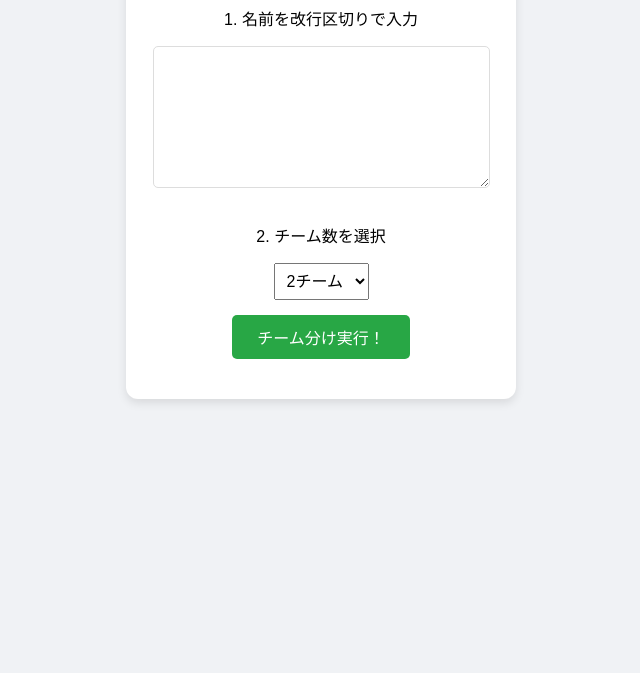
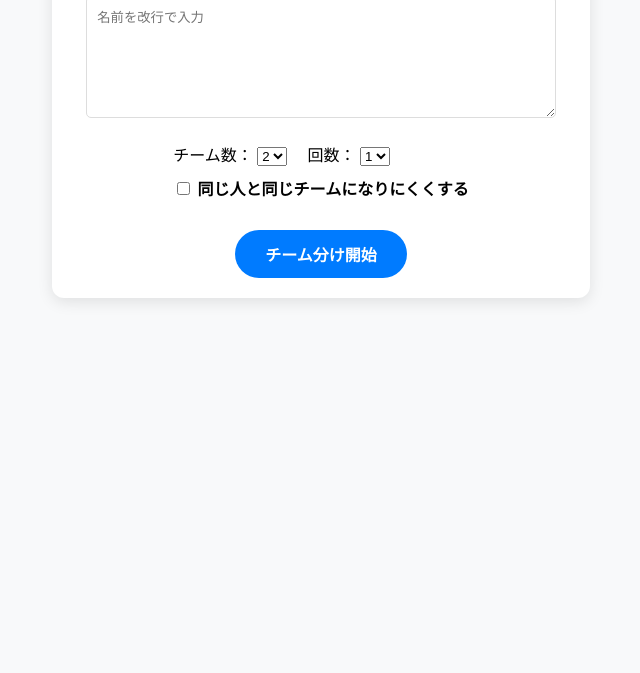
Before and after one commit to herprolog/splitrandom, a plain HTML site: page index.html in a window 1280 px wide. Shown: the part 127-800 px from the top of the page, without its empty margins (319-959 px from the left). Drawn offline with Linux system fonts and the light colour scheme.

Commit message:
Update index.html

```diff
--- a/index.html
+++ b/index.html
@@ -3,85 +3,133 @@
 <head>
     <meta charset="UTF-8">
     <meta name="viewport" content="width=device-width, initial-scale=1.0">
-    <title>チーム分け</title>
+    <title>チーム分けツール</title>
     <style>
-        body { font-family: sans-serif; text-align: center; padding: 30px; background-color: #f0f2f5; }
-        .container { background: white; padding: 20px; border-radius: 12px; box-shadow: 0 4px 10px rgba(0,0,0,0.1); display: inline-block; min-width: 350px; }
-        textarea { width: 90%; height: 120px; padding: 10px; margin-bottom: 15px; border: 1px solid #ddd; border-radius: 5px; }
-        select { padding: 8px; font-size: 16px; margin-bottom: 15px; }
-        button { background-color: #28a745; color: white; border: none; padding: 10px 25px; border-radius: 5px; cursor: pointer; font-size: 16px; }
-        button:hover { background-color: #218838; }
-        .result-container { margin-top: 20px; display: flex; flex-wrap: wrap; justify-content: center; gap: 15px; }
-        .team-box { border: 2px solid #007bff; border-radius: 8px; padding: 10px; width: 140px; background-color: #e7f3ff; }
-        .team-title { font-weight: bold; border-bottom: 1px solid #007bff; margin-bottom: 8px; padding-bottom: 5px; color: #007bff; }
+        body { font-family: sans-serif; text-align: center; padding: 20px; background-color: #f8f9fa; }
+        .container { background: white; padding: 20px; border-radius: 12px; box-shadow: 0 4px 15px rgba(0,0,0,0.1); display: inline-block; min-width: 450px; }
+        textarea { width: 90%; height: 100px; padding: 10px; margin-bottom: 10px; border-radius: 5px; border: 1px solid #ddd; }
+        .controls { margin-bottom: 20px; text-align: left; display: inline-block; }
+        .control-item { margin: 10px 0; }
+        button { background-color: #007bff; color: white; border: none; padding: 12px 30px; border-radius: 25px; cursor: pointer; font-size: 16px; font-weight: bold; }
+        button:hover { background-color: #0056b3; }
+        .iteration-block { margin-top: 30px; border-top: 2px solid #eee; padding-top: 15px; }
+        .result-container { display: flex; flex-wrap: wrap; justify-content: center; gap: 10px; margin-top: 10px; }
+        .team-box { border: 1px solid #dee2e6; border-radius: 8px; padding: 10px; width: 130px; background-color: #fff; box-shadow: 2px 2px 5px rgba(0,0,0,0.05); }
+        .team-title { font-weight: bold; color: #495057; border-bottom: 2px solid #007bff; margin-bottom: 8px; }
     </style>
 </head>
 <body>
 
 <div class="container">
-    <h2>チーム分け</h2>
+    <h2>チーム分けツール</h2>
+    <textarea id="nameInput" placeholder="名前を改行で入力"></textarea>
 
-    <p>1. 名前を改行区切りで入力</p>
-    <textarea id="nameInput"></textarea>
+    <div class="controls">
+        <div class="control-item">
+            <label>チーム数：</label>
+            <select id="teamCount">
+                <option value="2">2</option><option value="3">3</option><option value="4">4</option><option value="5">5</option>
+            </select>
+            <label>　回数：</label>
+            <select id="iterCount">
+                <option value="1">1</option><option value="2">2</option><option value="3">3</option><option value="4">4</option><option value="5">5</option>
+            </select>
+        </div>
+        <div class="control-item">
+            <input type="checkbox" id="avoidSameTeam">
+            <label for="avoidSameTeam"><strong>同じ人と同じチームになりにくくする</strong></label>
+        </div>
+    </div>
+    <br>
+    <button onclick="generate()">チーム分け開始</button>
 
-    <p>2. チーム数を選択</p>
-    <select id="teamCount">
-        <option value="2">2チーム</option>
-        <option value="3">3チーム</option>
-        <option value="4">4チーム</option>
-        <option value="5">5チーム</option>
-    </select>
-    <br>
-
-    <button onclick="divideTeams()">チーム分け実行！</button>
-
-    <div class="result-container" id="resultArea"></div>
+    <div id="allResultsArea"></div>
 </div>
 
 <script>
-    function divideTeams() {
+    // 過去の同チーム回数を記録するオブジェクト
+    let historyMap = {};
+
+    function generate() {
         const text = document.getElementById('nameInput').value;
-        const count = parseInt(document.getElementById('teamCount').value);
-        let names = text.split(/\n/).filter(n => n.trim() !== "");
+        const teamCount = parseInt(document.getElementById('teamCount').value);
+        const iterCount = parseInt(document.getElementById('iterCount').value);
+        const avoidMode = document.getElementById('avoidSameTeam').checked;
+        let originalNames = text.split(/\n/).filter(n => n.trim() !== "");
 
-        if (names.length < count) {
-            alert("人数がチーム数より少ないです！");
-            return;
+        if (originalNames.length < teamCount) return alert("人数不足です");
+
+        // 履歴リセット
+        historyMap = {};
+        const allResultsArea = document.getElementById('allResultsArea');
+        allResultsArea.innerHTML = "";
+
+        for (let t = 0; t < iterCount; t++) {
+            let bestTeams = null;
+            let minScore = Infinity;
+
+            // 「避ける」がONの場合、10回試行して最も重複が少ないものを採用
+            const attempts = avoidMode ? 20 : 1;
+
+            for (let a = 0; a < attempts; a++) {
+                let currentNames = [...originalNames].sort(() => Math.random() - 0.5);
+                let currentTeams = Array.from({ length: teamCount }, () => []);
+                currentNames.forEach((name, i) => currentTeams[i % teamCount].push(name));
+
+                let score = calculatePenalty(currentTeams);
+                if (score < minScore) {
+                    minScore = score;
+                    bestTeams = currentTeams;
+                }
+                if (score === 0) break; // 重複ゼロなら即確定
+            }
+
+            // 確定したチームを履歴に登録
+            updateHistory(bestTeams);
+            // 画面描画
+            renderTeams(bestTeams, t + 1);
         }
+    }
 
-        // 1. シャッフル (Fisher-Yates)
-        for (let i = names.length - 1; i > 0; i--) {
-            const j = Math.floor(Math.random() * (i + 1));
-            [names[i], names[j]] = [names[j], names[i]];
-        }
+    // 同じチームになったペアにペナルティを与える
+    function calculatePenalty(teams) {
+        let penalty = 0;
+        teams.forEach(members => {
+            for (let i = 0; i < members.length; i++) {
+                for (let j = i + 1; j < members.length; j++) {
+                    const pair = [members[i], members[j]].sort().join('|');
+                    if (historyMap[pair]) penalty += historyMap[pair];
+                }
+            }
+        });
+        return penalty;
+    }
 
-        // 2. 空のチーム配列を作成
-        // 例: 3チームなら [[], [], []]
-        const teams = Array.from({ length: count }, () => []);
-
-        // 3. 順番に名前を振り分ける
-        names.forEach((name, index) => {
-            teams[index % count].push(name);
-        });
-
-        // 4. 結果を表示
-        const resultArea = document.getElementById('resultArea');
-        resultArea.innerHTML = ""; // 前の結果をクリア
-
-        teams.forEach((teamMembers, i) => {
-            const box = document.createElement('div');
-            box.className = 'team-box';
-
-            const title = document.createElement('div');
-            title.className = 'team-title';
-            title.innerText = `チーム ${i + 1}`;
-
-            box.appendChild(title);
-            box.innerHTML += teamMembers.join('<br>');
-            resultArea.appendChild(box);
+    // 履歴を更新
+    function updateHistory(teams) {
+        teams.forEach(members => {
+            for (let i = 0; i < members.length; i++) {
+                for (let j = i + 1; j < members.length; j++) {
+                    const pair = [members[i], members[j]].sort().join('|');
+                    historyMap[pair] = (historyMap[pair] || 0) + 1;
+                }
+            }
         });
     }
+
+    function renderTeams(teams, num) {
+        const block = document.createElement('div');
+        block.className = 'iteration-block';
+        block.innerHTML = `<div><strong>第 ${num} 回目</strong></div>`;
+        const container = document.createElement('div');
+        container.className = 'result-container';
+
+        teams.forEach((m, i) => {
+            container.innerHTML += `<div class="team-box"><div class="team-title">Team ${i+1}</div>${m.join('<br>')}</div>`;
+        });
+        block.appendChild(container);
+        document.getElementById('allResultsArea').appendChild(block);
+    }
 </script>
-
 </body>
 </html>
```
